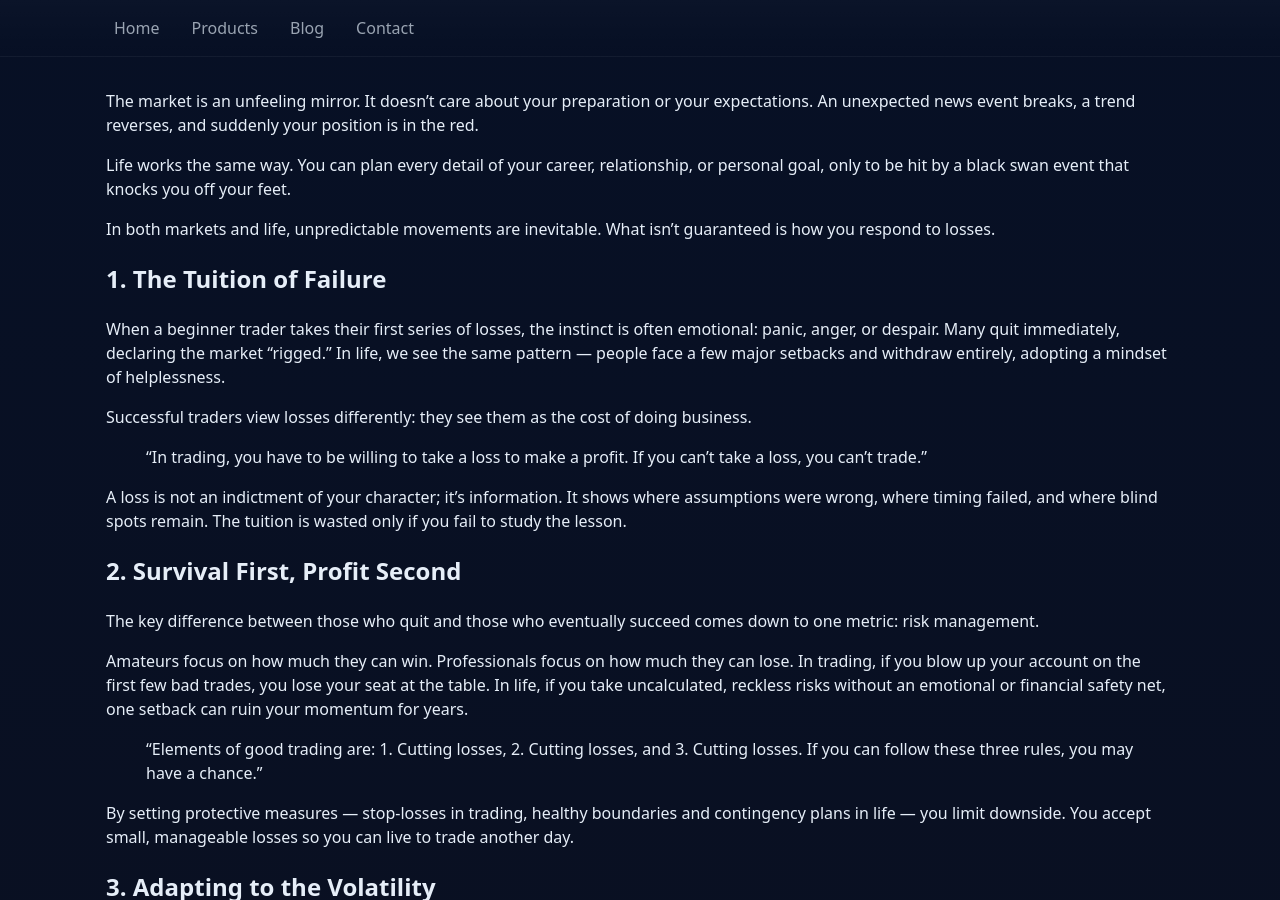
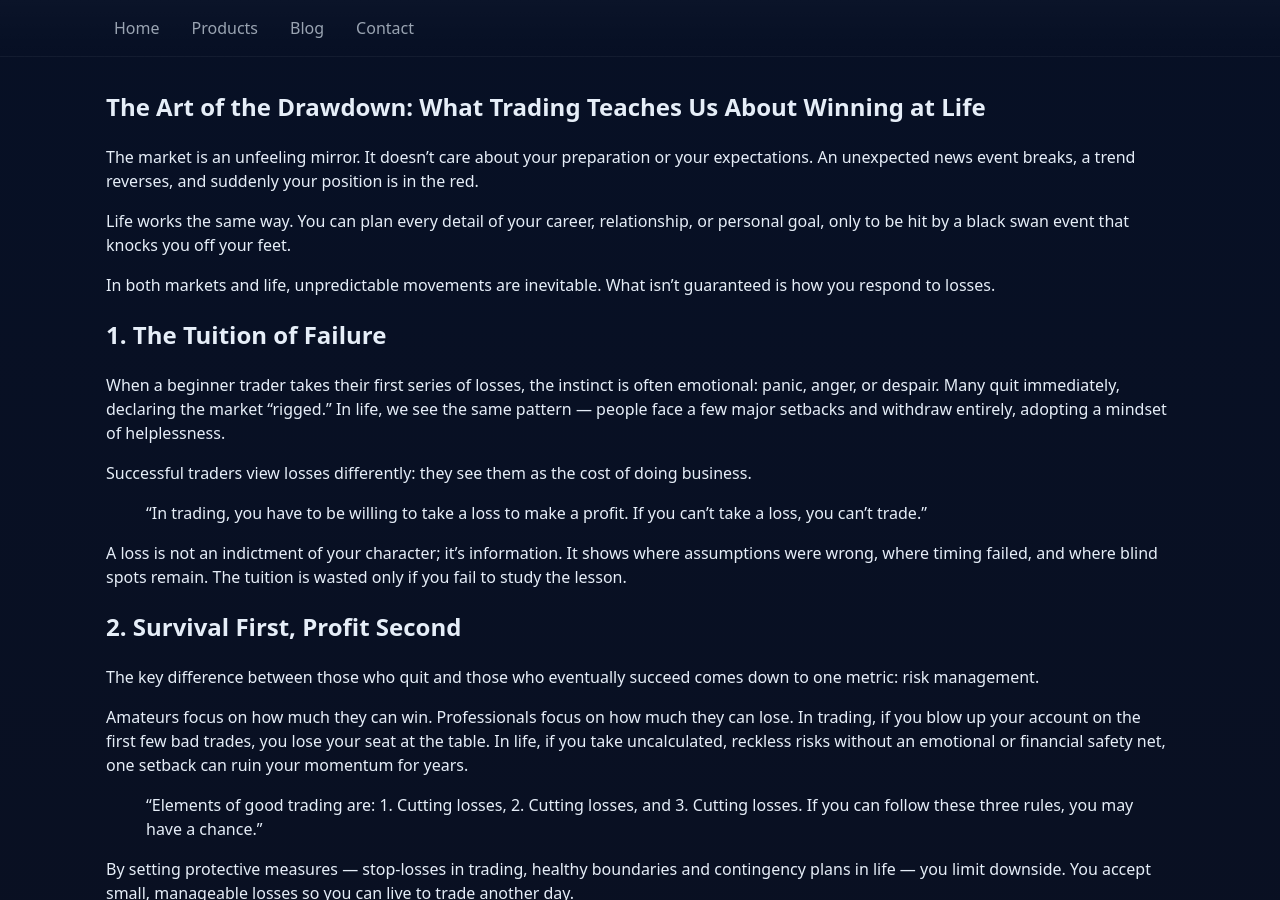
Before and after one commit to ysirotia2-maker/my-webpages, a Jekyll site: the page built from _posts/2026-08-11-the-art-of-the-drawdown.md, in a window 1280 px wide and 900 px high. Built offline with Jekyll 4.4.1, drawn with Linux system fonts in a browser that asks for light colours.

Commit message:
Fix formatting and update content in drawdown post

```diff
--- a/_posts/2026-08-11-the-art-of-the-drawdown.md
+++ b/_posts/2026-08-11-the-art-of-the-drawdown.md
@@ -10,6 +10,9 @@ social_title: "The Art of the Drawdown — Winning at Life"
 social_description: "Losses teach more than wins. Learn how trading drawdowns translate into life lessons on resilience, risk management, and staying in the game."
 permalink: /blog/the-art-of-the-drawdown/
 ---
+
+
+## The Art of the Drawdown: What Trading Teaches Us About Winning at Life
 
 The market is an unfeeling mirror. It doesn't care about your preparation or your expectations. An unexpected news event breaks, a trend reverses, and suddenly your position is in the red.
 
```
